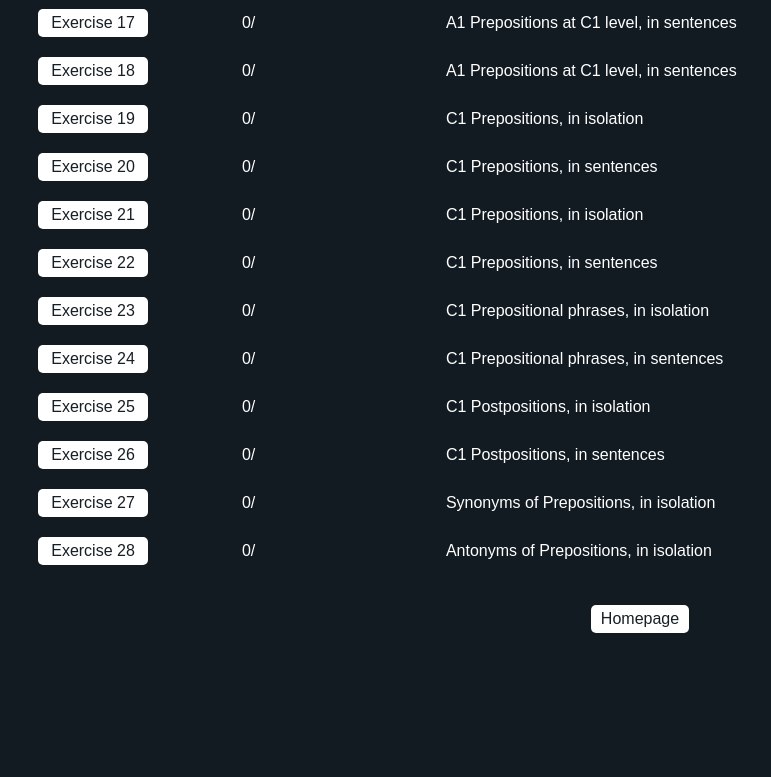
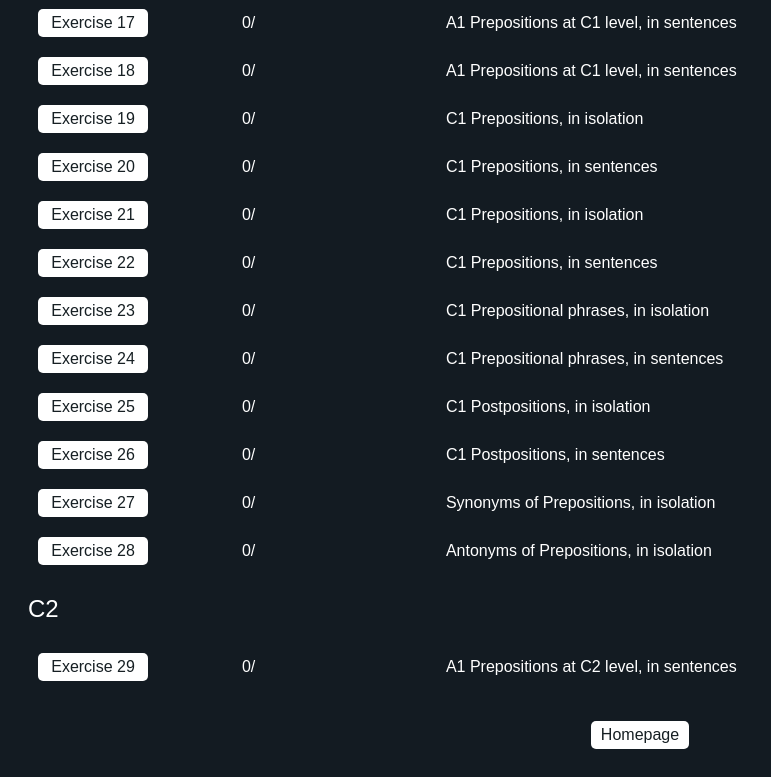
Before and after one commit to cbjcamus/Sievers-Study-Hall, a Flask app: page /praepositionen_grammatik in a window 1280 px wide. Shown: the part 1375-2152 px from the top of the page, without its empty margins (0-771 px from the left). Before the commit the page ends 2008 px from the top, so only its background shows below. Run offline with Flask 3, Linux system fonts and the light colour scheme; parts of the project's set-up code (start-up, migrations or seed data) failed here and were passed over.

Commit message:
update praepositionen grammatik

```diff
--- a/webapp/content/exercise/english/descriptions_en.py
+++ b/webapp/content/exercise/english/descriptions_en.py
@@ -43,6 +43,8 @@ DESCRIPTION_EN = {
         26: "C1 Postpositions, in sentences",
         27: "Synonyms of Prepositions, in isolation",
         28: "Antonyms of Prepositions, in isolation",
+
+        29: "A1 Prepositions at C2 level, in sentences",
     },
 
     praepositionen_verben: {
--- a/webapp/content/exercise/english/feedbacks_en.py
+++ b/webapp/content/exercise/english/feedbacks_en.py
@@ -104,6 +104,11 @@ FEEDBACK_EN = {
         27: "{english} = {correct_answers}",
         28: "{german} ↔ {correct_answer}"
             "<br><br>{english}"
+            "<br><br>{explanation_english}"
+            "<br><br>Correct answer(s): {correct_answers}",
+
+        29: "{german}"
+            "<br><br><i>{english}</i>"
             "<br><br>{explanation_english}"
             "<br><br>Correct answer(s): {correct_answers}",
     },
--- a/webapp/content/exercise/english/guidance_exercise_en.py
+++ b/webapp/content/exercise/english/guidance_exercise_en.py
@@ -34,6 +34,8 @@ guidance_praepositionen_grammatik_sentences = (
     f"<br><br>{ICON_WARN} The correct answer may be an absence of preposition. In that case, leave the input box empty."
     f"<br><br>{ICON_WARN} The correct answer may include an article. In that case, both the form of the prepositional"
     f" contraction (am, ans, vom, zur etc.) or the extended form (an dem etc.) are correct."
+
+    f"<br><br>➡️ You can find a guide to German preposition <a href=\"https://sieversstudyhall.substack.com/p/basic-german-prepositions-uses-up\" target=\"_blank\">here</a>."
 
     "<h2>Examples</h2>"
     "Ich habe _____ Montag Deutschunterricht."
@@ -806,6 +808,8 @@ GUIDANCE_EXERCISE_EN = {
         26: guidance_praepositionen_grammatik_sentences,
         27: guidance_praepositionen_grammatik_synonyms,
         28: guidance_praepositionen_grammatik_antonym,
+
+        29: guidance_praepositionen_grammatik_sentences,
     },
 
     praepositionen_verben: {
--- a/webapp/content/exercise/english/instructions_en.py
+++ b/webapp/content/exercise/english/instructions_en.py
@@ -45,6 +45,8 @@ INSTRUCTION_EN = {
         26: "Complete the following sentence with the postposition that fits:",
         27: "Find a synonym for the following preposition:",
         28: "Write an antonym for the following preposition:",
+
+        29: "Complete the following sentence with the preposition that fits:",
     },
 
     praepositionen_verben: {
--- a/webapp/content/exercise/english/questions_en.py
+++ b/webapp/content/exercise/english/questions_en.py
@@ -68,6 +68,9 @@ QUESTION_EN = {
         27: "{question}"
             "<br><br><i>\"{german}\"</i>",
         28: "{german}",
+
+        29: "{question}"
+            "<br><br><i>{english}</i>",
     },
 
     praepositionen_verben: {
--- a/webapp/content/exercise/french/descriptions_fr.py
+++ b/webapp/content/exercise/french/descriptions_fr.py
@@ -43,6 +43,8 @@ DESCRIPTION_FR = {
         26: "Postpositions de niveau C1, en contexte",
         27: "Synonymes de Prépositions, en isolation",
         28: "Antonymes de Prépositions, en isolation",
+
+        29: "Prépositions de base au niveau C2, en contexte",
     },
 
     praepositionen_verben: {
--- a/webapp/content/exercise/french/feedbacks_fr.py
+++ b/webapp/content/exercise/french/feedbacks_fr.py
@@ -106,6 +106,11 @@ FEEDBACK_FR = {
             "<br><br>{french}"
             "<br><br>{explanation_french}"
             "<br><br>Correct answer(s): {correct_answers}",
+
+        29: "{german}"
+            "<br><br><i>{french}</i>"
+            "<br><br>{explanation_french}"
+            "<br><br>Réponse(s) correcte(s) : {correct_answers}",
     },
 
     praepositionen_verben: {
--- a/webapp/content/exercise/french/guidance_exercise_fr.py
+++ b/webapp/content/exercise/french/guidance_exercise_fr.py
@@ -815,6 +815,8 @@ GUIDANCE_EXERCISE_FR = {
         26: guidance_praepositionen_grammatik_sentences,
         27: guidance_praepositionen_grammatik_synonyms,
         28: guidance_praepositionen_grammatik_antonym,
+
+        29: guidance_praepositionen_grammatik_sentences,
     },
 
     praepositionen_verben: {
--- a/webapp/content/exercise/french/instructions_fr.py
+++ b/webapp/content/exercise/french/instructions_fr.py
@@ -45,6 +45,8 @@ INSTRUCTION_FR = {
         26: "Complétez la phrase ci-dessous avec la postposition qui convient :",
         27: "Trouvez un synonyme pour la préposition suivant :",
         28: "Trouvez un antonyme pour la préposition suivant :",
+
+        29: "Complétez la phrase ci-dessous avec la préposition qui convient :",
     },
 
     praepositionen_verben: {
--- a/webapp/content/exercise/french/questions_fr.py
+++ b/webapp/content/exercise/french/questions_fr.py
@@ -67,6 +67,9 @@ QUESTION_FR = {
         27: "{question}"
             "<br><br><i>\"{german}\"</i>",
         28: "{german}",
+
+        29: "{question}"
+            "<br><br><i>{french}</i>",
     },
 
     praepositionen_verben: {
--- a/webapp/templates/units/praepositionen/praepositionen_grammatik.html
+++ b/webapp/templates/units/praepositionen/praepositionen_grammatik.html
@@ -78,6 +78,13 @@
         </table>
     </div>
 
+    <div class="section">
+        <h2>C2</h2>
+        <table class="exercise-table">
+            {{ render_exercise_table_row("praepositionen_grammatik", 29, session, answered_questions, total_questions, score, description_templates) }}
+        </table>
+    </div>
+
     <div class="home-button-container">
         <a href="/" class="button">{{ homepage }}</a>
     </div>
```
Also changed, not shown: 2 other files.
